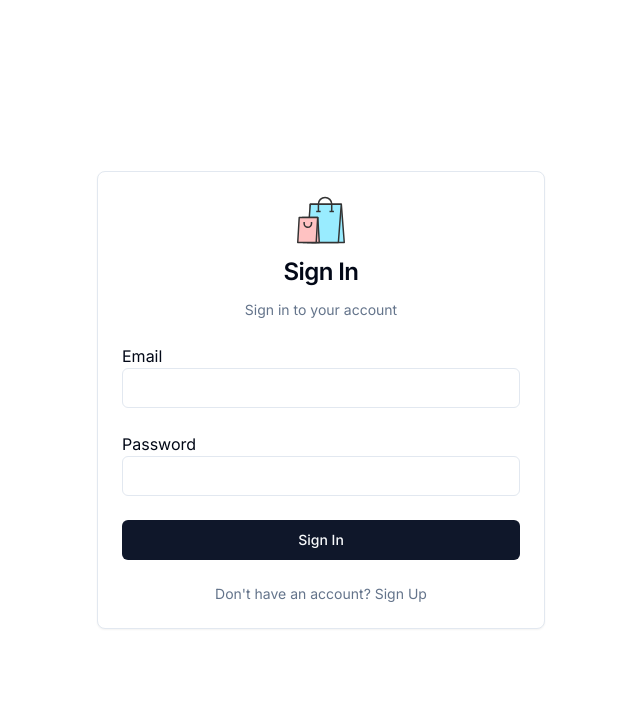
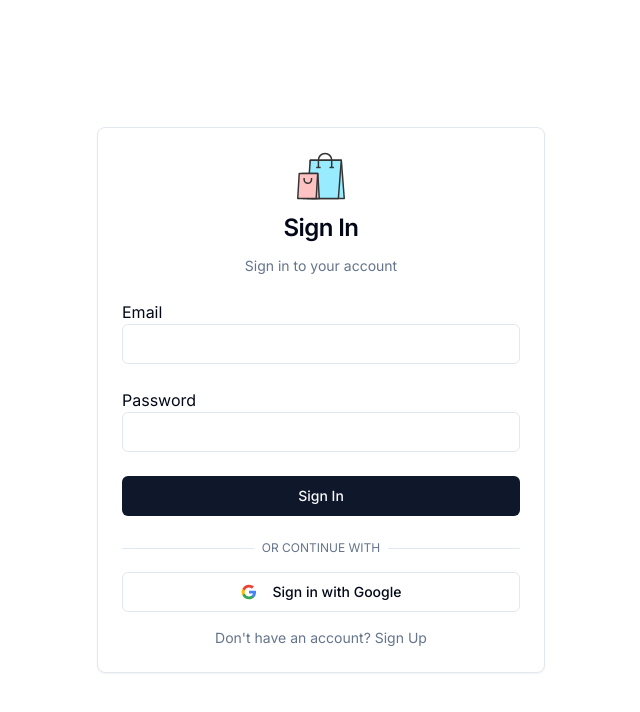
Before and after one commit to cpesar/not-another-store, a Next.js app: page /sign-in in a window 1280 px wide. Shown: the top 712 px of the page, without its empty margins (319-959 px from the left). Built offline with nearby package versions, Linux system fonts and the light colour scheme; no server answers.

Commit message:
added signin with google oauth

```diff
--- a/app/(auth)/sign-in/credentials-signin-form.tsx
+++ b/app/(auth)/sign-in/credentials-signin-form.tsx
@@ -9,6 +9,7 @@ import { useActionState } from "react";
 import { useFormStatus } from "react-dom";
 import { signInWithCredentials } from "@/lib/actions/user.actions";
 import { useSearchParams } from "next/navigation";
+import { signIn } from "next-auth/react";
 
 const CredentialsSignInForm = () => {
   const [data, action] = useActionState(signInWithCredentials, {
@@ -28,7 +29,9 @@ const CredentialsSignInForm = () => {
       </Button>
     );
   };
+
   return (
+    <div className="space-y-4">
       <form action={action}>
         <input type="hidden" name="callbackUrl" value={callbackUrl} />
         <div className="space-y-6">
@@ -59,8 +62,48 @@ const CredentialsSignInForm = () => {
           </div>
 
           {data && !data.success && (
-          <div className=" text-center text-destructive">{data.message}</div>
+            <div className="text-center text-destructive">{data.message}</div>
           )}
+        </div>
+      </form>
+
+      <div className="relative">
+        <div className="absolute inset-0 flex items-center">
+          <span className="w-full border-t" />
+        </div>
+        <div className="relative flex justify-center text-xs uppercase">
+          <span className="bg-background px-2 text-muted-foreground">
+            Or continue with
+          </span>
+        </div>
+      </div>
+
+      <Button
+        variant="outline"
+        className="w-full"
+        onClick={() => signIn("google", { callbackUrl })}
+      >
+        <svg className="mr-2 h-4 w-4" viewBox="0 0 24 24">
+          <path
+            d="M22.56 12.25c0-.78-.07-1.53-.2-2.25H12v4.26h5.92c-.26 1.37-1.04 2.53-2.21 3.31v2.77h3.57c2.08-1.92 3.28-4.74 3.28-8.09z"
+            fill="#4285F4"
+          />
+          <path
+            d="M12 23c2.97 0 5.46-.98 7.28-2.66l-3.57-2.77c-.98.66-2.23 1.06-3.71 1.06-2.86 0-5.29-1.93-6.16-4.53H2.18v2.84C3.99 20.53 7.7 23 12 23z"
+            fill="#34A853"
+          />
+          <path
+            d="M5.84 14.09c-.22-.66-.35-1.36-.35-2.09s.13-1.43.35-2.09V7.07H2.18C1.43 8.55 1 10.22 1 12s.43 3.45 1.18 4.93l2.85-2.22.81-.62z"
+            fill="#FBBC05"
+          />
+          <path
+            d="M12 5.38c1.62 0 3.06.56 4.21 1.64l3.15-3.15C17.45 2.09 14.97 1 12 1 7.7 1 3.99 3.47 2.18 7.07l3.66 2.84c.87-2.6 3.3-4.53 6.16-4.53z"
+            fill="#EA4335"
+          />
+        </svg>
+        Sign in with Google
+      </Button>
+
       <div className="text-sm text-center text-muted-foreground">
         Don&apos;t have an account?{" "}
         <Link className="link" href="/sign-up" target="_self">
@@ -68,7 +111,6 @@ const CredentialsSignInForm = () => {
         </Link>
       </div>
     </div>
-    </form>
   );
 };
 
--- a/app/(auth)/sign-in/page.tsx
+++ b/app/(auth)/sign-in/page.tsx
@@ -38,6 +38,7 @@ const SignInPage = async (props: {
             <ShoppingBagIcon width={100} height={100} />
           </Link>
           <CardTitle className="text-center">Sign In</CardTitle>
+
           <CardDescription className="text-center">
             Sign in to your account
           </CardDescription>
--- /dev/null
+++ b/app/globals.css
@@ -0,0 +1,116 @@
+@tailwind base;
+@tailwind components;
+@tailwind utilities;
+
+@layer utilities {
+  .wrapper {
+    @apply max-w-7xl lg:mx-auto p-5 md:px-10 w-full;
+  }
+
+  .flex-start {
+    @apply flex justify-start items-center;
+  }
+  .flex-center {
+    @apply flex justify-center items-center;
+  }
+
+  .flex-between {
+    @apply flex justify-between items-center;
+  }
+
+  .h1-bold {
+    @apply font-bold text-3xl lg:text-4xl;
+  }
+
+  .h2-bold {
+    @apply font-bold text-2xl lg:text-3xl;
+  }
+
+  .h3-bold {
+    @apply font-bold text-xl lg:text-2xl;
+  }
+}
+
+@layer base {
+  :root {
+    --background: 0 0% 100%;
+    --foreground: 222.2 84% 4.9%;
+    --card: 0 0% 100%;
+    --card-foreground: 222.2 84% 4.9%;
+    --popover: 0 0% 100%;
+    --popover-foreground: 222.2 84% 4.9%;
+    --primary: 222.2 47.4% 11.2%;
+    --primary-foreground: 210 40% 98%;
+    --secondary: 210 40% 96.1%;
+    --secondary-foreground: 222.2 47.4% 11.2%;
+    --muted: 210 40% 96.1%;
+    --muted-foreground: 215.4 16.3% 46.9%;
+    --accent: 210 40% 96.1%;
+    --accent-foreground: 222.2 47.4% 11.2%;
+    --destructive: 0 84.2% 60.2%;
+    --destructive-foreground: 210 40% 98%;
+    --border: 214.3 31.8% 91.4%;
+    --input: 214.3 31.8% 91.4%;
+    --ring: 222.2 84% 4.9%;
+    --chart-1: 12 76% 61%;
+    --chart-2: 173 58% 39%;
+    --chart-3: 197 37% 24%;
+    --chart-4: 43 74% 66%;
+    --chart-5: 27 87% 67%;
+    --radius: 0.5rem;
+  }
+  .dark {
+    --background: 222.2 84% 4.9%;
+    --foreground: 210 40% 98%;
+    --card: 222.2 84% 4.9%;
+    --card-foreground: 210 40% 98%;
+    --popover: 222.2 84% 4.9%;
+    --popover-foreground: 210 40% 98%;
+    --primary: 210 40% 98%;
+    --primary-foreground: 222.2 47.4% 11.2%;
+    --secondary: 217.2 32.6% 17.5%;
+    --secondary-foreground: 210 40% 98%;
+    --muted: 217.2 32.6% 17.5%;
+    --muted-foreground: 215 20.2% 65.1%;
+    --accent: 217.2 32.6% 17.5%;
+    --accent-foreground: 210 40% 98%;
+    --destructive: 0 62.8% 30.6%;
+    --destructive-foreground: 210 40% 98%;
+    --border: 217.2 32.6% 17.5%;
+    --input: 217.2 32.6% 17.5%;
+    --ring: 212.7 26.8% 83.9%;
+    --chart-1: 220 70% 50%;
+    --chart-2: 160 60% 45%;
+    --chart-3: 30 80% 55%;
+    --chart-4: 280 65% 60%;
+    --chart-5: 340 75% 55%;
+  }
+}
+
+@layer base {
+  body {
+    @apply bg-background text-foreground;
+  }
+}
+
+/* Uploadthing button text */
+html.dark .upload-field .text-white {
+  color: #ffffff !important;
+  font-size: medium;
+}
+
+.upload-field .text-white {
+  color: #000 !important;
+  font-size: medium;
+}
+
+
+
+@layer base {
+  * {
+    @apply border-border outline-ring/50;
+  }
+  body {
+    @apply bg-background text-foreground;
+  }
+}
--- a/assets/styles/globals.css
+++ b/assets/styles/globals.css
@@ -104,8 +104,6 @@ html.dark .upload-field .text-white {
   font-size: medium;
 }
 
-
-
 @layer base {
   * {
     @apply border-border outline-ring/50;
--- a/auth.config.ts
+++ b/auth.config.ts
@@ -4,6 +4,7 @@ import { NextResponse } from "next/server";
 export const authConfig = {
   providers: [], // Required by NextAuthConfig type
   callbacks: {
+    // eslint-disable-next-line @typescript-eslint/no-explicit-any
     authorized({ request, auth }: any) {
       // Array of regex patterns of paths we want to protect
       const protectedPaths = [
--- a/auth.ts
+++ b/auth.ts
@@ -4,6 +4,10 @@ import { prisma } from "@/db/prisma";
 import { cookies } from "next/headers";
 import { compare } from "./lib/encrypt";
 import CredentialsProvider from "next-auth/providers/credentials";
+import GoogleProvider from "next-auth/providers/google";
+
+const GOOGLE_CLIENT_ID = process.env.GOOGLE_CLIENT_ID;
+const GOOGLE_CLIENT_SECRET = process.env.GOOGLE_CLIENT_SECRET;
 
 export const config = {
   pages: {
@@ -51,6 +55,10 @@ export const config = {
         return null;
       },
     }),
+    GoogleProvider({
+      clientId: GOOGLE_CLIENT_ID,
+      clientSecret: GOOGLE_CLIENT_SECRET,
+    }),
   ],
 
   callbacks: {
@@ -67,6 +75,25 @@ export const config = {
         session.user.name = user.name;
       }
       return session;
+    },
+    // eslint-disable-next-line @typescript-eslint/no-explicit-any
+    async signIn({ account, profile }: any) {
+      if (!profile.email) {
+        throw new Error("No profile");
+      }
+      await prisma.user.upsert({
+        where: {
+          email: profile.email,
+        },
+        create: {
+          email: profile.email,
+          name: profile.name,
+        },
+        update: {
+          name: profile.name,
+        },
+      });
+      return true;
     },
     // eslint-disable-next-line @typescript-eslint/no-explicit-any
     async jwt({ token, user, session, trigger }: any) {
```
Also changed, not shown: lib/actions/sign-in.action.ts (added, +7 -0 lines), lib/actions/sign-out.action.ts (added, +7 -0 lines), oauth.ts (added, +47 -0 lines). Lines whose indentation alone changed are shown as unchanged.
